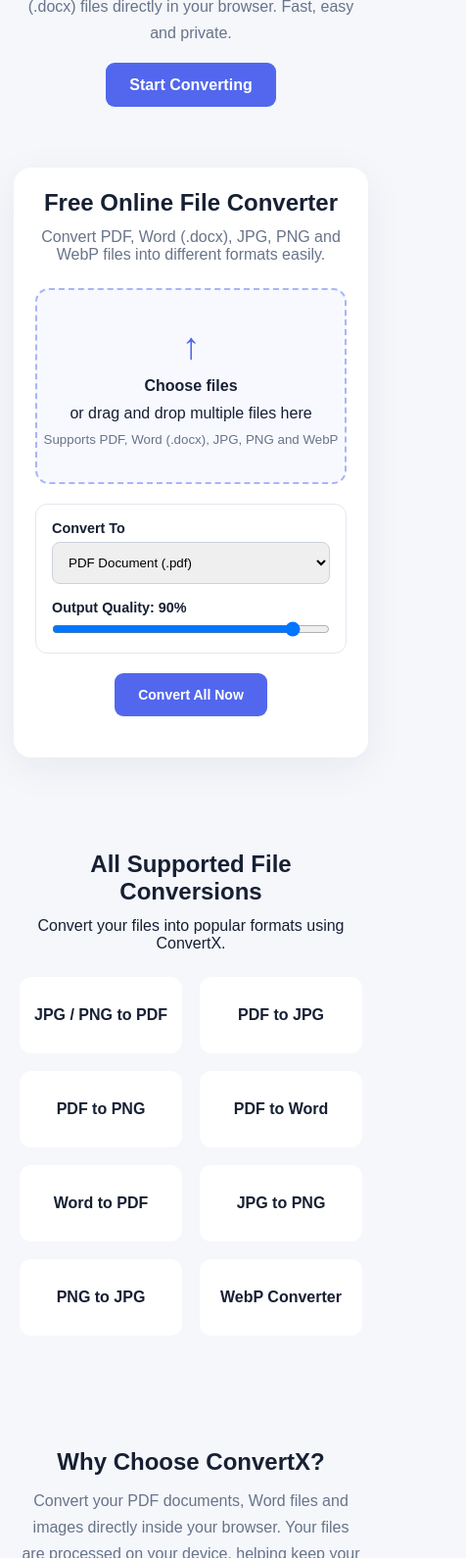
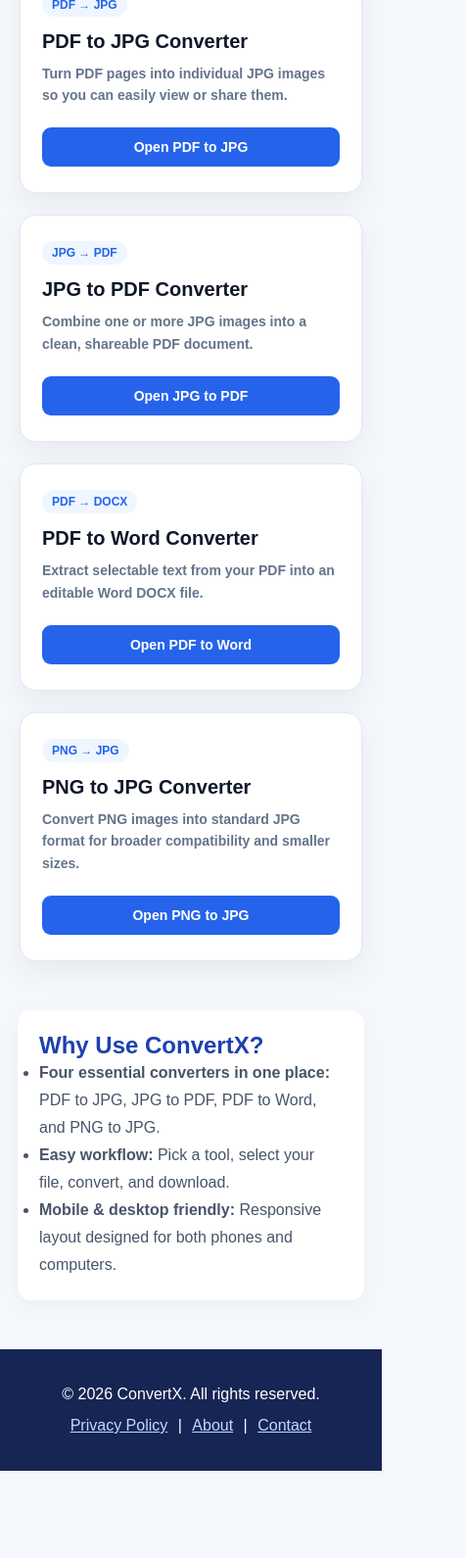
Before and after one commit to parveenrathee99i-cmyk/ConvertX, a plain HTML site: page index.html in a window 390 px wide. Shown: the part 410-2000 px from the top of the page at 98% size, 476 px wide, since content can reach past the window. After the commit the page ends 1911 px from the top, so only its background shows below. Drawn offline with nearby package versions, Linux system fonts and the light colour scheme.

Commit message:
Update index.html

```diff
--- a/index.html
+++ b/index.html
@@ -1,358 +1,240 @@
-
 <!DOCTYPE html>
 <html lang="en">
 <head>
   <meta charset="UTF-8">
   <meta name="viewport" content="width=device-width, initial-scale=1.0">
-
-  <title>ConvertX - Free Online PDF, Image & Word Converter</title>
-
-  <meta name="description" content="Convert PDF, Word, JPG, PNG and WebP files online for free with ConvertX. Fast, easy and private file conversion directly in your browser.">
-
+  <title>ConvertX — Free Online PDF & Image Converters</title>
+  <meta name="description" content="Convert PDF to JPG, JPG to PDF, PDF to Word, and PNG to JPG online for free with ConvertX.">
   <meta name="robots" content="index, follow">
-
-  <meta name="author" content="ConvertX">
-
   <link rel="canonical" href="https://parveenrathee99i-cmyk.github.io/ConvertX/">
-
-  <!-- Open Graph SEO -->
-  <meta property="og:title" content="ConvertX - Free Online File Converter">
-  <meta property="og:description" content="Convert PDF, Word and image files online for free. Fast, secure and easy file conversion.">
-  <meta property="og:type" content="website">
-  <meta property="og:url" content="https://parveenrathee99i-cmyk.github.io/ConvertX/">
-
-  <meta name="theme-color" content="#2563eb">
-
   <link rel="stylesheet" href="style.css">
-
-  <!-- Conversion Libraries -->
-  <script src="https://cdnjs.cloudflare.com/ajax/libs/jszip/3.10.1/jszip.min.js"></script>
-  <script src="https://unpkg.com/pdf-lib@1.17.1/dist/pdf-lib.min.js"></script>
-  <script src="https://cdnjs.cloudflare.com/ajax/libs/pdf.js/3.11.174/pdf.min.js"></script>
-  <script src="https://cdnjs.cloudflare.com/ajax/libs/mammoth/1.6.0/mammoth.browser.min.js"></script>
-
+  <style>
+    * { box-sizing: border-box; }
+    body {
+      margin: 0;
+      font-family: Arial, sans-serif;
+      background: #f4f7fb;
+      color: #172033;
+    }
+    header {
+      background: #ffffff;
+      padding: 18px 7%;
+      display: flex;
+      justify-content: space-between;
+      align-items: center;
+      box-shadow: 0 2px 12px rgba(0, 0, 0, .06);
+    }
+    header h1 {
+      margin: 0;
+      font-size: 26px;
+      color: #2563eb;
+    }
+    header a {
+      text-decoration: none;
+      color: inherit;
+    }
+    nav {
+      display: flex;
+      gap: 22px;
+    }
+    nav a {
+      color: #475569;
+      font-weight: bold;
+    }
+    nav a:hover {
+      color: #2563eb;
+    }
+    .hero {
+      text-align: center;
+      padding: 64px 20px 36px;
+      max-width: 820px;
+      margin: 0 auto;
+    }
+    .hero h2 {
+      font-size: 38px;
+      margin: 0 0 14px;
+      color: #0f172a;
+    }
+    .hero p {
+      margin: 0;
+      font-size: 17px;
+      color: #64748b;
+      line-height: 1.6;
+    }
+    .tools-section {
+      max-width: 1050px;
+      margin: 20px auto 50px;
+      padding: 0 20px;
+    }
+    .tools-grid {
+      display: grid;
+      grid-template-columns: repeat(auto-fit, minmax(225px, 1fr));
+      gap: 22px;
+    }
+    .tool-card {
+      background: #ffffff;
+      border-radius: 16px;
+      padding: 26px 22px;
+      box-shadow: 0 10px 30px rgba(15, 23, 42, .06);
+      border: 1px solid #e2e8f0;
+      display: flex;
+      flex-direction: column;
+      justify-content: space-between;
+      transition: transform .2s ease, box-shadow .2s ease;
+    }
+    .tool-card:hover {
+      transform: translateY(-4px);
+      box-shadow: 0 14px 34px rgba(37, 99, 235, .12);
+    }
+    .tool-badge {
+      display: inline-block;
+      width: fit-content;
+      background: #eff6ff;
+      color: #2563eb;
+      font-size: 12px;
+      font-weight: bold;
+      padding: 5px 10px;
+      border-radius: 999px;
+      margin-bottom: 14px;
+    }
+    .tool-card h3 {
+      margin: 0 0 10px;
+      font-size: 20px;
+      color: #0f172a;
+    }
+    .tool-card p {
+      margin: 0 0 22px;
+      color: #64748b;
+      font-size: 14px;
+      line-height: 1.6;
+    }
+    .tool-btn {
+      display: inline-block;
+      text-align: center;
+      text-decoration: none;
+      background: #2563eb;
+      color: #ffffff;
+      padding: 12px 18px;
+      border-radius: 9px;
+      font-weight: bold;
+      font-size: 14px;
+    }
+    .tool-btn:hover {
+      background: #1d4ed8;
+    }
+    .info-section {
+      max-width: 1010px;
+      margin: 24px auto;
+      padding: 28px 30px;
+      background: #ffffff;
+      border-radius: 14px;
+      box-shadow: 0 6px 20px rgba(15, 23, 42, .04);
+    }
+    .info-section h2 {
+      margin-top: 0;
+      color: #1e40af;
+    }
+    .info-section p, .info-section li {
+      color: #475569;
+      line-height: 1.75;
+    }
+    footer {
+      text-align: center;
+      padding: 30px 15px;
+      margin-top: 50px;
+      background: #172554;
+      color: #ffffff;
+    }
+    footer a {
+      color: #bfdbfe;
+    }
+    @media (max-width: 600px) {
+      header {
+        flex-direction: column;
+        gap: 14px;
+      }
+      nav {
+        gap: 15px;
+      }
+      .hero h2 {
+        font-size: 28px;
+      }
+      .info-section {
+        margin: 18px;
+        padding: 22px;
+      }
+    }
+  </style>
 </head>
-
 <body>
-
-<!-- HEADER -->
-<header class="navbar">
-
-  <a class="logo" href="index.html">
-    Convert<span>X</span>
-  </a>
-
+  <header>
+    <h1><a href="index.html">ConvertX</a></h1>
     <nav>
-    <a href="index.html">Converter</a>
-    <a href="resizer.html">Image Resizer</a>
+      <a href="index.html">Home</a>
       <a href="about.html">About</a>
-    <a href="privacy.html">Privacy</a>
       <a href="contact.html">Contact</a>
-
-    <button id="themeToggle" class="theme-btn" title="Toggle Dark/Light Mode">
-      🌙
-    </button>
     </nav>
-
   </header>
 
-
   <main>
-
-  <!-- HERO SECTION -->
     <section class="hero">
-
-    <p class="tag">FREE ALL-IN-ONE ONLINE FILE CONVERTER</p>
-
-    <h1>
-      Free Online File Converter –
-      <span>PDF, Image & Word</span>
-    </h1>
-
-    <p class="subtitle">
-      Convert PDF, JPG, PNG, WebP and Word (.docx) files
-      directly in your browser. Fast, easy and private.
-    </p>
-
-    <a href="#converter" class="primary-btn">
-      Start Converting
-    </a>
-
+      <h2>Fast &amp; Simple File Converters</h2>
+      <p>Convert documents and images directly in your browser with ConvertX — no complicated setup required.</p>
     </section>
 
+    <section class="tools-section" aria-label="Available Converters">
+      <div class="tools-grid">
+        <article class="tool-card">
+          <div>
+            <span class="tool-badge">PDF → JPG</span>
+            <h3>PDF to JPG Converter</h3>
+            <p>Turn PDF pages into individual JPG images so you can easily view or share them.</p>
+          </div>
+          <a class="tool-btn" href="pdf-to-jpg.html">Open PDF to JPG</a>
+        </article>
 
-  <!-- CONVERTER SECTION -->
-  <section class="converter" id="converter">
+        <article class="tool-card">
+          <div>
+            <span class="tool-badge">JPG → PDF</span>
+            <h3>JPG to PDF Converter</h3>
+            <p>Combine one or more JPG images into a clean, shareable PDF document.</p>
+          </div>
+          <a class="tool-btn" href="jpg-to-pdf.html">Open JPG to PDF</a>
+        </article>
 
-    <h2>Free Online File Converter</h2>
+        <article class="tool-card">
+          <div>
+            <span class="tool-badge">PDF → DOCX</span>
+            <h3>PDF to Word Converter</h3>
+            <p>Extract selectable text from your PDF into an editable Word DOCX file.</p>
+          </div>
+          <a class="tool-btn" href="pdf-to-word.html">Open PDF to Word</a>
+        </article>
 
-    <p>
-      Convert PDF, Word (.docx), JPG, PNG and WebP files
-      into different formats easily.
-    </p>
-
-    <label class="upload-box" id="dropZone">
-
-      <input
-        type="file"
-        id="fileInput"
-        accept="image/png,image/jpeg,image/webp,application/pdf,.docx,.txt"
-        multiple
-      >
-
-      <span class="upload-icon">↑</span>
-
-      <strong>Choose files</strong>
-
-      <span>or drag and drop multiple files here</span>
-
-      <small>
-        Supports PDF, Word (.docx), JPG, PNG and WebP
-      </small>
-
-    </label>
-
-
-    <div id="fileInfo"></div>
-
-
-    <!-- CONVERSION SETTINGS -->
-    <div class="settings-panel">
-
-      <div class="control-group">
-
-        <label for="format">Convert To</label>
-
-        <select id="format">
-
-          <optgroup label="Document Formats">
-
-            <option value="application/pdf">
-              PDF Document (.pdf)
-            </option>
-
-            <option value="application/msword">
-              Word Document (.doc)
-            </option>
-
-            <option value="text/plain">
-              Plain Text (.txt)
-            </option>
-
-          </optgroup>
-
-
-          <optgroup label="Image Formats">
-
-            <option value="image/jpeg">
-              JPG Image (.jpg)
-            </option>
-
-            <option value="image/png">
-              PNG Image (.png)
-            </option>
-
-            <option value="image/webp">
-              WebP Image (.webp)
-            </option>
-
-          </optgroup>
-
-        </select>
-
+        <article class="tool-card">
+          <div>
+            <span class="tool-badge">PNG → JPG</span>
+            <h3>PNG to JPG Converter</h3>
+            <p>Convert PNG images into standard JPG format for broader compatibility and smaller sizes.</p>
           </div>
-
-
-      <div class="control-group" id="qualityGroup">
-
-        <label for="quality">
-          Output Quality:
-          <span id="qualityValue">90%</span>
-        </label>
-
-        <input
-          type="range"
-          id="quality"
-          min="10"
-          max="100"
-          value="90"
-        >
-
+          <a class="tool-btn" href="png-to-jpg.html">Open PNG to JPG</a>
+        </article>
       </div>
-
-    </div>
-
-
-    <!-- ACTION BUTTONS -->
-    <div class="action-buttons">
-
-      <button id="convertBtn" class="primary-btn">
-        Convert All Now
-      </button>
-
-      <button
-        id="clearBtn"
-        class="secondary-btn"
-        style="display:none;"
-      >
-        Clear
-      </button>
-
-    </div>
-
-
-    <div id="result" class="result-grid"></div>
-
     </section>
 
-
-  <!-- SUPPORTED CONVERSIONS -->
-  <section class="tools" id="tools">
-
-    <h2>All Supported File Conversions</h2>
-
-    <p>
-      Convert your files into popular formats using ConvertX.
-    </p>
-
-    <div class="tool-grid">
-
-      <div class="tool-card" data-format="application/pdf" data-quality="90">
-        JPG / PNG to PDF
-      </div>
-
-      <div class="tool-card" data-format="image/jpeg" data-quality="90">
-        PDF to JPG
-      </div>
-
-      <div class="tool-card" data-format="image/png" data-quality="90">
-        PDF to PNG
-      </div>
-
-      <div class="tool-card" data-format="application/msword" data-quality="90">
-        PDF to Word
-      </div>
-
-      <div class="tool-card" data-format="application/pdf" data-quality="90">
-        Word to PDF
-      </div>
-
-      <div class="tool-card" data-format="image/png" data-quality="90">
-        JPG to PNG
-      </div>
-
-      <div class="tool-card" data-format="image/jpeg" data-quality="85">
-        PNG to JPG
-      </div>
-
-      <div class="tool-card" data-format="image/webp" data-quality="85">
-        WebP Converter
-      </div>
-
-    </div>
-
+    <section class="info-section">
+      <h2>Why Use ConvertX?</h2>
+      <ul>
+        <li><strong>Four essential converters in one place:</strong> PDF to JPG, JPG to PDF, PDF to Word, and PNG to JPG.</li>
+        <li><strong>Easy workflow:</strong> Pick a tool, select your file, convert, and download.</li>
+        <li><strong>Mobile &amp; desktop friendly:</strong> Responsive layout designed for both phones and computers.</li>
+      </ul>
     </section>
-
-
-  <!-- WHY CONVERTX -->
-  <section class="about" id="about">
-
-    <h2>Why Choose ConvertX?</h2>
-
-    <p>
-      Convert your PDF documents, Word files and images
-      directly inside your browser.
-      Your files are processed on your device,
-      helping keep your documents private.
-    </p>
-
-  </section>
-
-
-  <!-- SEO CONTENT -->
-  <section class="about">
-
-    <h2>Convert Files Online for Free</h2>
-
-    <p>
-      ConvertX is an online file conversion tool designed
-      to help users convert documents and images into
-      popular file formats.
-    </p>
-
-    <p>
-      Use ConvertX to convert JPG to PDF, PNG to JPG,
-      PDF to JPG, PDF to PNG and other supported formats.
-      You can also use our image resizer to resize images.
-    </p>
-
-    <p>
-      ConvertX works directly in your web browser.
-      No desktop software installation is required.
-    </p>
-
-  </section>
-
-
-  <!-- FAQ SECTION -->
-  <section class="about">
-
-    <h2>Frequently Asked Questions</h2>
-
-    <h3>Is ConvertX free to use?</h3>
-
-    <p>
-      Yes, ConvertX is designed to provide free online
-      file conversion tools.
-    </p>
-
-
-    <h3>Do I need to install software?</h3>
-
-    <p>
-      No. You can use ConvertX directly in a supported
-      web browser.
-    </p>
-
-
-    <h3>Are my files uploaded to a server?</h3>
-
-    <p>
-      The supported browser-based conversions are
-      processed locally on your device.
-    </p>
-
-
-    <h3>Which file formats are supported?</h3>
-
-    <p>
-      ConvertX supports selected PDF, DOCX, JPG,
-      PNG, WebP and TXT conversions.
-    </p>
-
-  </section>
-
   </main>
 
-
-<!-- FOOTER -->
   <footer>
-
     <p>© 2026 ConvertX. All rights reserved.</p>
-
-  <p>
-    <a href="index.html">Home</a> |
-    <a href="resizer.html">Image Resizer</a> |
-    <a href="about.html">About</a> |
-    <a href="privacy.html">Privacy Policy</a> |
-    <a href="contact.html">Contact</a>
-  </p>
-
+    <a href="privacy.html">Privacy Policy</a> | <a href="about.html">About</a> | <a href="contact.html">Contact</a>
   </footer>
-
-
-<!-- MAIN JAVASCRIPT -->
-<script src="script.js"></script>
-
 </body>
 </html>
```
Lines whose indentation alone changed are shown as unchanged.
